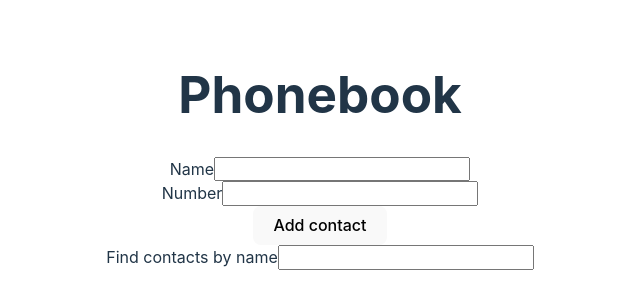
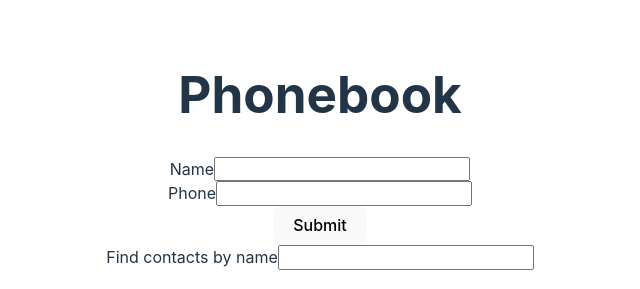
Before and after one commit to Mariia69/goit-react-hw-03, a React (Vite) app: page / in a window 1280 px wide. Shown: the top 289 px of the page, without its empty margins (320-960 px from the left). Built offline with nearby package versions, Linux system fonts and the light colour scheme.

Commit message:
update form.jsx

```diff
--- a/src/components/ContactFrom/ContactForm.jsx
+++ b/src/components/ContactFrom/ContactForm.jsx
@@ -1,43 +1,46 @@
-import { Formik, Form, Field, ErrorMessage } from 'formik'
-import * as Yup from 'yup'
-import { nanoid } from 'nanoid'
-import css from '../ContactFrom/ContactForm.module.css'
+import { Formik, Form, Field ,ErrorMessage } from "formik"
+import { useId } from "react"
+import * as Yup from "yup";
+import css from "./ContactForm.module.css"
 
+export default function ContactForm({onAdd}) {
+    const nameId = useId();
+    const telId = useId();
 
-const ContactForm = ({ onSubmit }) => {
+    const handleSubmit = (values) => {
+        onAdd(values)
+    }
+
     const validationSchema = Yup.object().shape({
-		name: Yup.string().min(3).max(50).required(),
-		number: Yup.string().min(3).max(50).required(),
-	})
+        name: Yup.string().max(50,"Too long!").required("Required"),
+        number: Yup.number().required("Required"),
+    });
 
-	return (
-		<Formik
-			initialValues={{ name: '', number: '' }}
-			onSubmit={(values, actions) => {
-				onSubmit({
-					id: nanoid(),
-					name: values.name,
-					number: values.number,
-				})
-				actions.resetForm()
+    return <Formik
+
+        initialValues={{
+            name: "",
+            number: "",
         }}
+
+        onSubmit={handleSubmit}
+
         validationSchema={validationSchema}
     >
-			<Form>
-				<div>
-					<label htmlFor='name'>Name</label>
-					<Field type='text' id='name' name='name' />
-					<ErrorMessage name='name' component='span' />
+
+        <Form className={css.contactForm}>
+            <div className={css.formField}>
+                <label htmlFor={nameId}>Name</label>
+                <Field name="name" id={nameId} />
+                <ErrorMessage className={css.error} name="name" component="span" />
             </div>
-				<div>
-					<label htmlFor='number'>Number</label>
-					<Field type='text' id='number' name='number' />
-					<ErrorMessage name='number' component='span' />
+            <div className={css.formField}>
+                <label htmlFor={telId}>Phone</label>
+                <Field name="number" id={telId} />
+                <ErrorMessage className={css.error} name="number" component="span"/>
             </div>
-				<button type='submit'>Add contact</button>
+
+            <button type="submit">Submit</button>
         </Form>
     </Formik>
-	)
 }
-
-export default ContactForm
```
Lines whose indentation alone changed are shown as unchanged.
